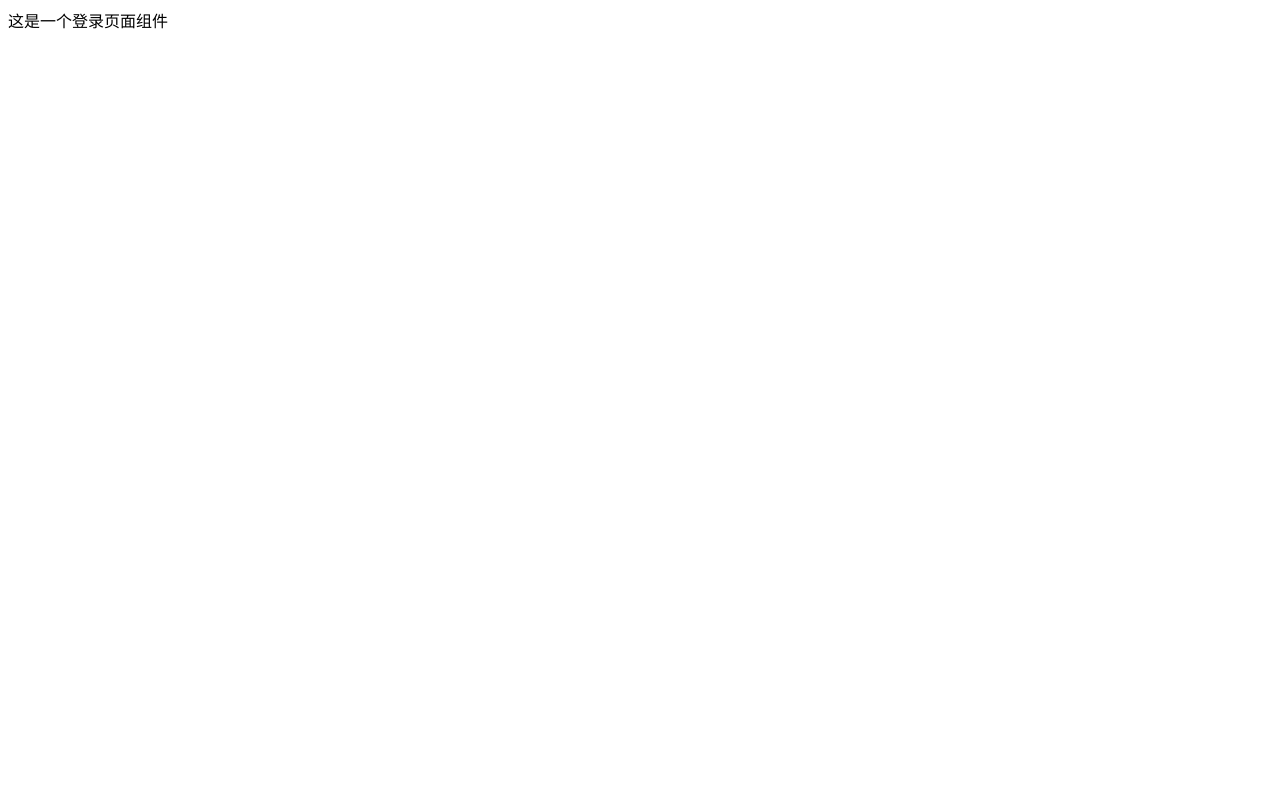
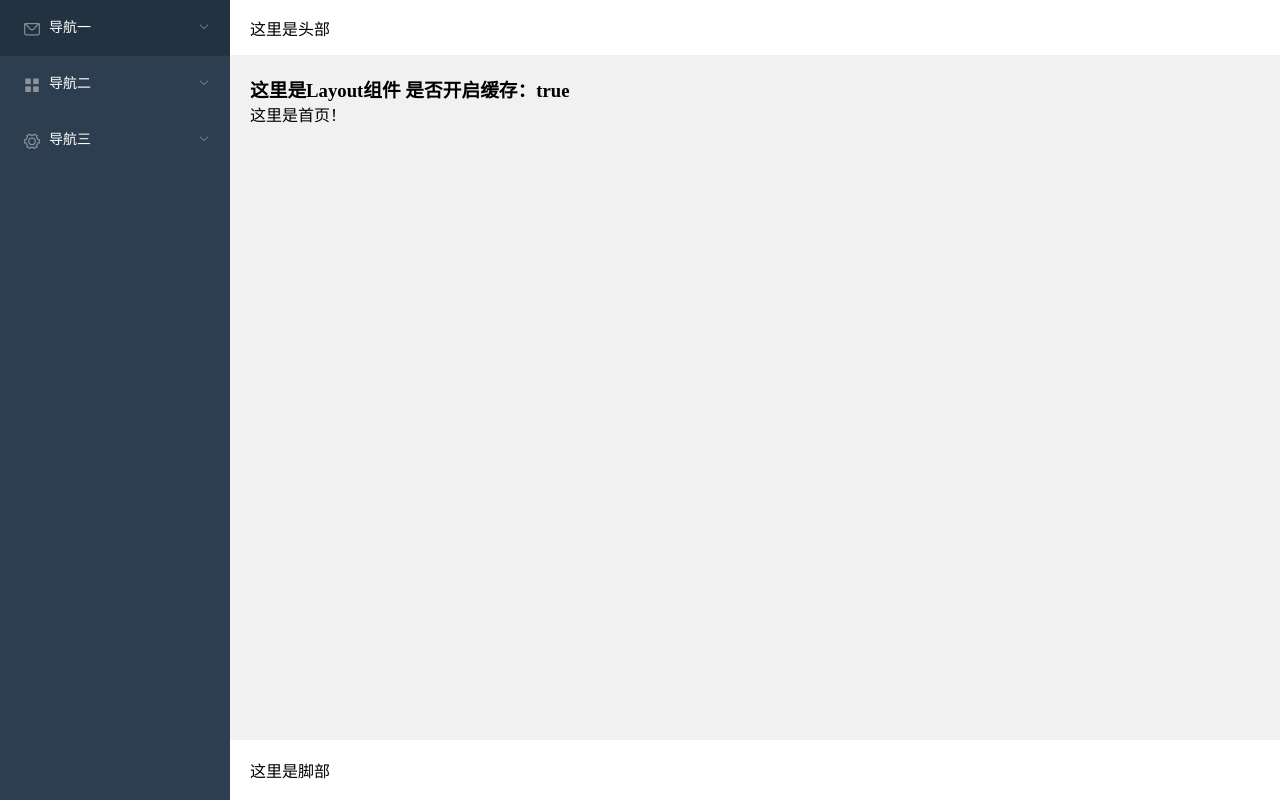
Before and after one commit to code-chic/vuejs, a Vue app in the folder admin/: page / in a window 1280 px wide. Before the commit this address led to /login. Built offline with nearby package versions, Linux system fonts and the light colour scheme.

Commit message:
添加基础布局

```diff
--- a/admin/src/main.ts
+++ b/admin/src/main.ts
@@ -1,6 +1,11 @@
 import Vue from 'vue'
+import ElementUI from 'element-ui'
+import 'element-ui/lib/theme-chalk/index.css'
 import router from '@/router'
 import App from '@/pages/App.vue'
+
+// install element-ui
+Vue.use(ElementUI)
 
 new Vue({
   router,
--- a/admin/src/pages/App.vue
+++ b/admin/src/pages/App.vue
@@ -10,3 +10,17 @@ import { Vue, Component } from 'vue-property-decorator'
 @Component
 export default class App extends Vue {}
 </script>
+
+<style lang="less">
+  * {
+    margin: 0;
+    padding: 0;
+    box-sizing: border-box;
+  }
+
+  #container {
+    width: 100vw;
+    height: 100vh;
+    overflow: hidden;
+  }
+</style>
--- a/admin/src/pages/Layout.vue
+++ b/admin/src/pages/Layout.vue
@@ -1,8 +1,69 @@
 <template>
-  <div>
-    <h3>这里是Layout组件</h3>
-    <router-view />
-  </div>
+  <el-container class="wrap">
+    <el-aside class="aside" width="230px">
+      <el-menu
+        style="border-right: none"
+        text-color="#fff"
+        background-color="#2c3e50">
+        <el-submenu index="1">
+          <template slot="title"><i class="el-icon-message"></i>导航一</template>
+          <el-menu-item-group>
+            <template slot="title">分组一</template>
+            <el-menu-item index="1-1">选项1</el-menu-item>
+            <el-menu-item index="1-2">选项2</el-menu-item>
+          </el-menu-item-group>
+          <el-menu-item-group title="分组2">
+            <el-menu-item index="1-3">选项3</el-menu-item>
+          </el-menu-item-group>
+          <el-submenu index="1-4">
+            <template slot="title">选项4</template>
+            <el-menu-item index="1-4-1">选项4-1</el-menu-item>
+          </el-submenu>
+        </el-submenu>
+        <el-submenu index="2">
+          <template slot="title"><i class="el-icon-menu"></i>导航二</template>
+          <el-menu-item-group>
+            <template slot="title">分组一</template>
+            <el-menu-item index="2-1">选项1</el-menu-item>
+            <el-menu-item index="2-2">选项2</el-menu-item>
+          </el-menu-item-group>
+          <el-menu-item-group title="分组2">
+            <el-menu-item index="2-3">选项3</el-menu-item>
+          </el-menu-item-group>
+          <el-submenu index="2-4">
+            <template slot="title">选项4</template>
+            <el-menu-item index="2-4-1">选项4-1</el-menu-item>
+          </el-submenu>
+        </el-submenu>
+        <el-submenu index="3">
+          <template slot="title"><i class="el-icon-setting"></i>导航三</template>
+          <el-menu-item-group>
+            <template slot="title">分组一</template>
+            <el-menu-item index="3-1">选项1</el-menu-item>
+            <el-menu-item index="3-2">选项2</el-menu-item>
+          </el-menu-item-group>
+          <el-menu-item-group title="分组2">
+            <el-menu-item index="3-3">选项3</el-menu-item>
+          </el-menu-item-group>
+          <el-submenu index="3-4">
+            <template slot="title">选项4</template>
+            <el-menu-item index="3-4-1">选项4-1</el-menu-item>
+          </el-submenu>
+        </el-submenu>
+      </el-menu>
+    </el-aside>
+    <el-container>
+      <el-header class="header" height="55px">这里是头部</el-header>
+      <el-main>
+        <h3>这里是Layout组件 是否开启缓存：{{$route.meta.keepAlive}}</h3>
+        <keep-alive>
+          <router-view v-if="$route.meta.keepAlive" />
+        </keep-alive>
+        <router-view v-if="!$route.meta.keepAlive" />
+      </el-main>
+      <el-footer class="footer">这里是脚部</el-footer>
+    </el-container>
+  </el-container>
 </template>
 
 <script lang="ts">
@@ -11,3 +72,21 @@ import { Vue, Component } from 'vue-property-decorator'
 @Component
 export default class Layout extends Vue {}
 </script>
+
+<style lang="less" scoped>
+  .wrap {
+    height: 100%;
+    background-color: #f1f1f1;
+  }
+
+  .aside {
+    background-color: #2c3e50;
+  }
+
+  .header, .footer {
+    display: flex;
+    align-items: center;
+    justify-content: space-between;
+    background-color: #fff;
+  }
+</style>
--- a/admin/src/router/routes.ts
+++ b/admin/src/router/routes.ts
@@ -7,11 +7,14 @@ const routes: RouteConfig[] = [
     path: '/',
     component: Layout,
     meta: {
-      isAuth: true // 是否开启登录校验
+      isAuth: false // 是否开启登录校验
     },
     children: [
       {
         path: '',
+        meta: {
+          keepAlive: true // 组件是否需要缓存
+        },
         component: Home
       }
     ]
```
